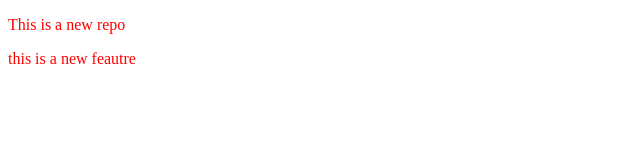
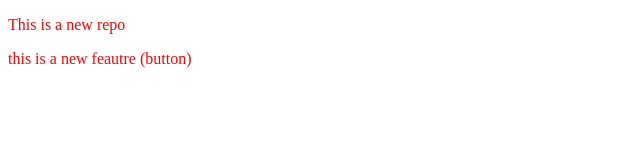
Before and after one commit to Rohit6375/localrepo, a plain HTML site: page index.html in a window 1280 px wide. Shown: the full height of the page, 0-640 px from the left. Drawn offline with Linux system fonts and the light colour scheme.

Commit message:
add button

```diff
--- a/index.html
+++ b/index.html
@@ -8,6 +8,6 @@
 </head>
 <body>
     <p>This is a new repo</p>
-    <p>this is a new feautre</p>
+    <p>this is a new feautre (button)</p>
 </body>
 </html>
```
